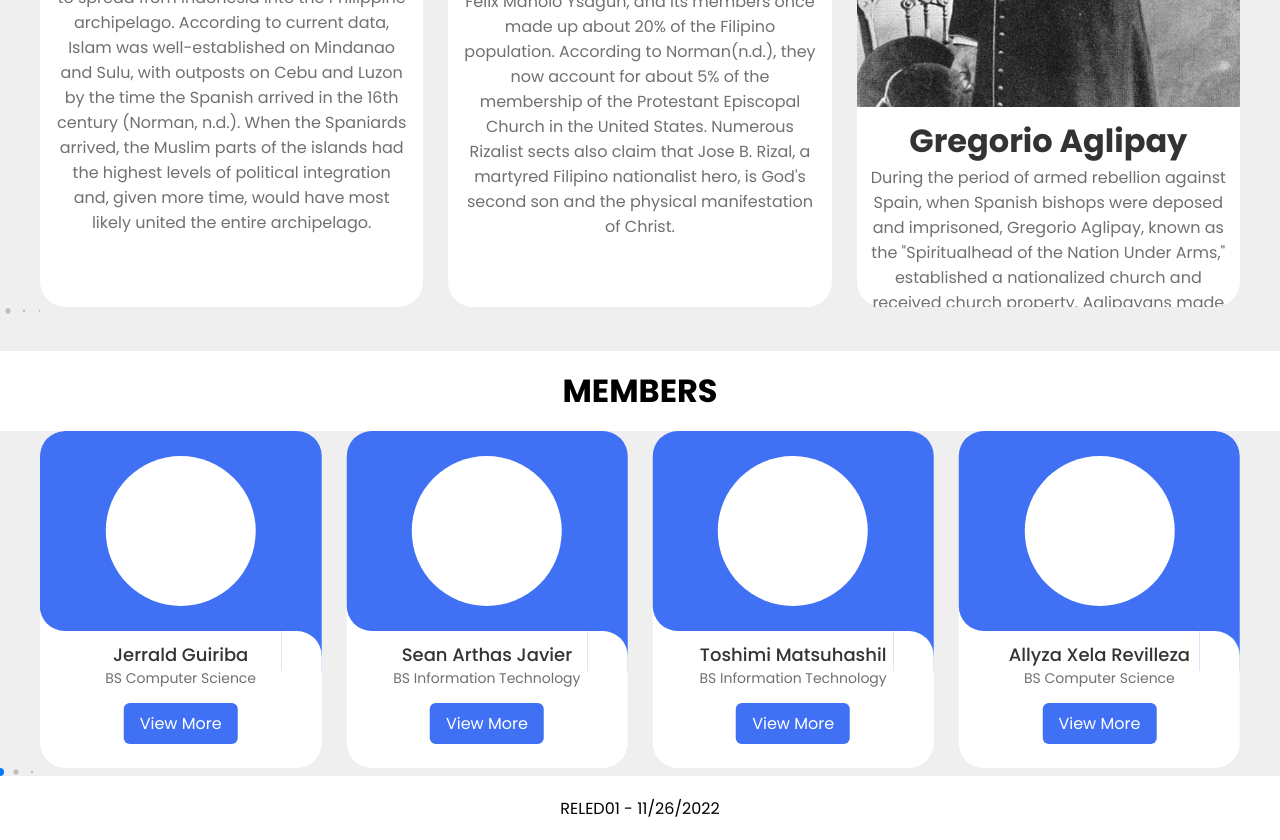
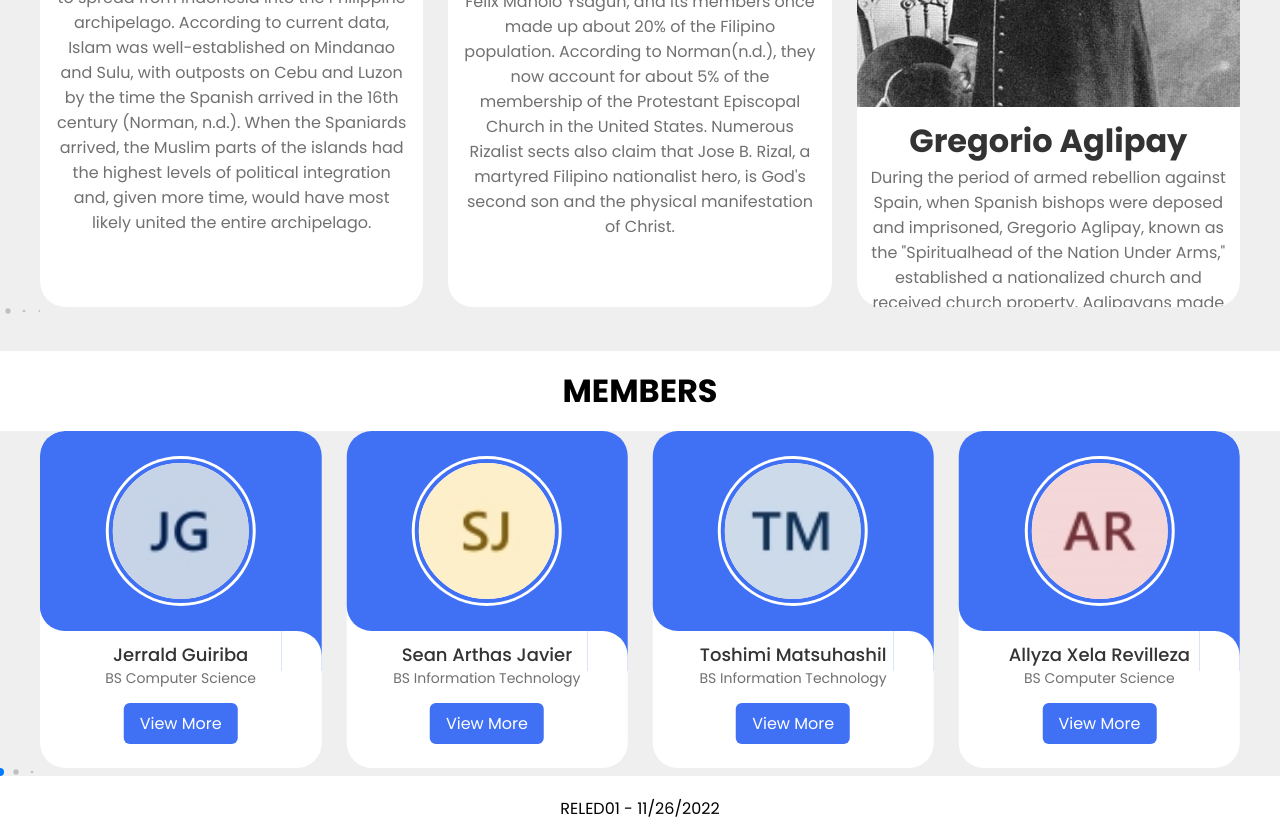
Before and after one commit to Jed556/Philippine-Christianity, a plain HTML site: page index.html in a window 1280 px wide. Shown: the part 2389-3229 px from the top of the page. Drawn offline with nearby package versions, Linux system fonts and the light colour scheme.

Commit message:
Profile updates

```diff
--- a/index.html
+++ b/index.html
@@ -208,7 +208,7 @@
                             <span class="overlay"></span>
 
                             <div class="card-image">
-                                <!-- <img src="images/profile1.jpg" alt="" class="card-img"> -->
+                                <img src="images/profile/JC.jfif" alt="" class="card-img">
                             </div>
                         </div>
 
@@ -225,7 +225,7 @@
                             <span class="overlay"></span>
 
                             <div class="card-image">
-                                <!--<img src="images/profile2.jpg" alt="" class="card-img">-->
+                                <img src="images/profile/JG.jpg" alt="" class="card-img">
                             </div>
                         </div>
 
@@ -242,7 +242,7 @@
                             <span class="overlay"></span>
 
                             <div class="card-image">
-                                <!--<img src="images/profile3.jpg" alt="" class="card-img">-->
+                                <img src="images/profile/SJ.jfif" alt="" class="card-img">
                             </div>
                         </div>
 
@@ -259,7 +259,7 @@
                             <span class="overlay"></span>
 
                             <div class="card-image">
-                                <!--<img src="images/profile4.jpg" alt="" class="card-img">-->
+                                <img src="images/profile/TM.jfif" alt="" class="card-img">
                             </div>
                         </div>
 
@@ -276,7 +276,7 @@
                             <span class="overlay"></span>
 
                             <div class="card-image">
-                                <!--<img src="images/profile4.jpg" alt="" class="card-img">-->
+                                <img src="images/profile/AR.jfif" alt="" class="card-img">
                             </div>
                         </div>
 
```
Also changed, not shown: images/profile/AR.jfif (added), images/profile/JC.jfif (added), images/profile/JG.jpg (added), images/profile/SJ.jfif (added), images/profile/TM.jfif (added).
